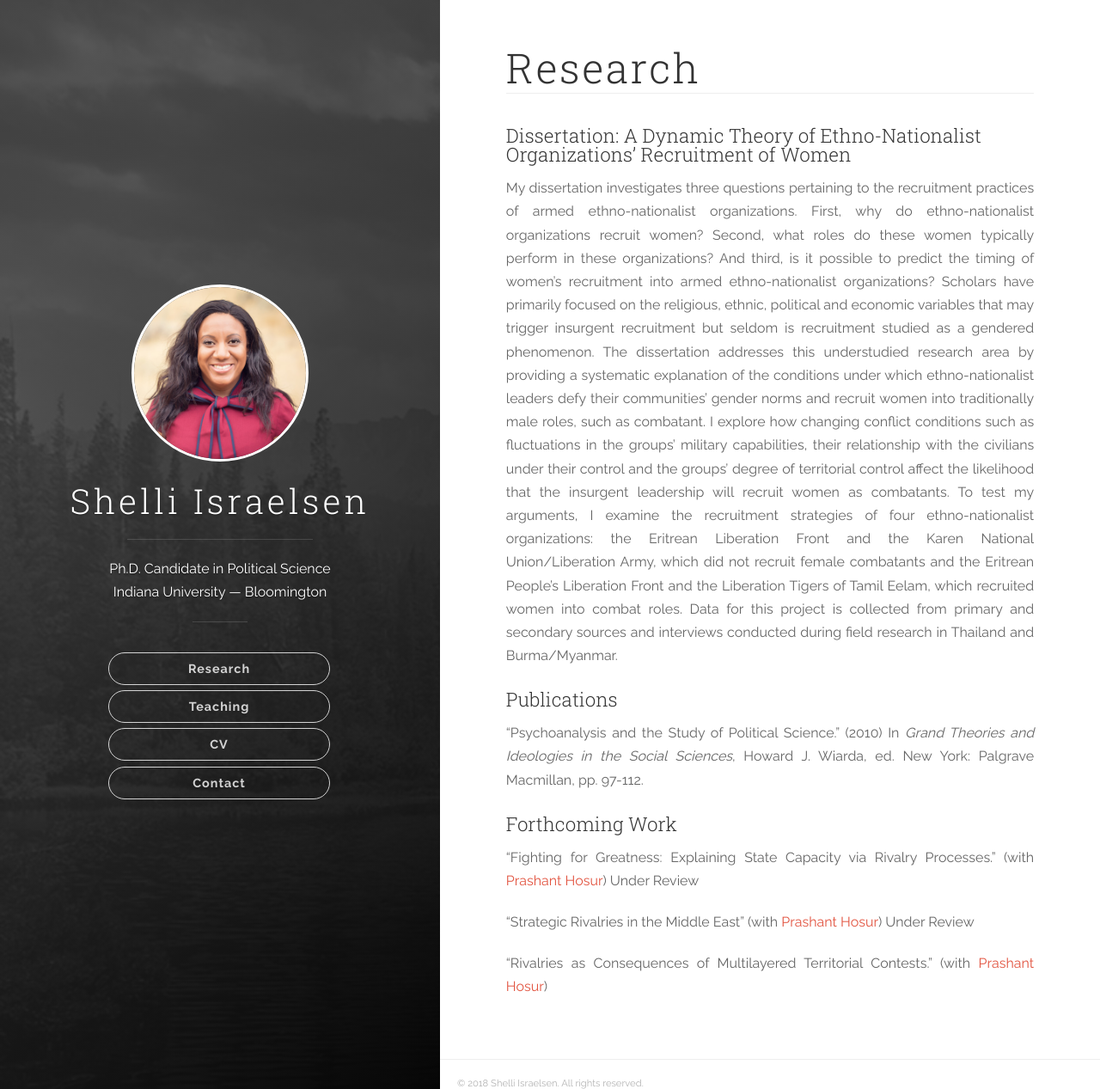
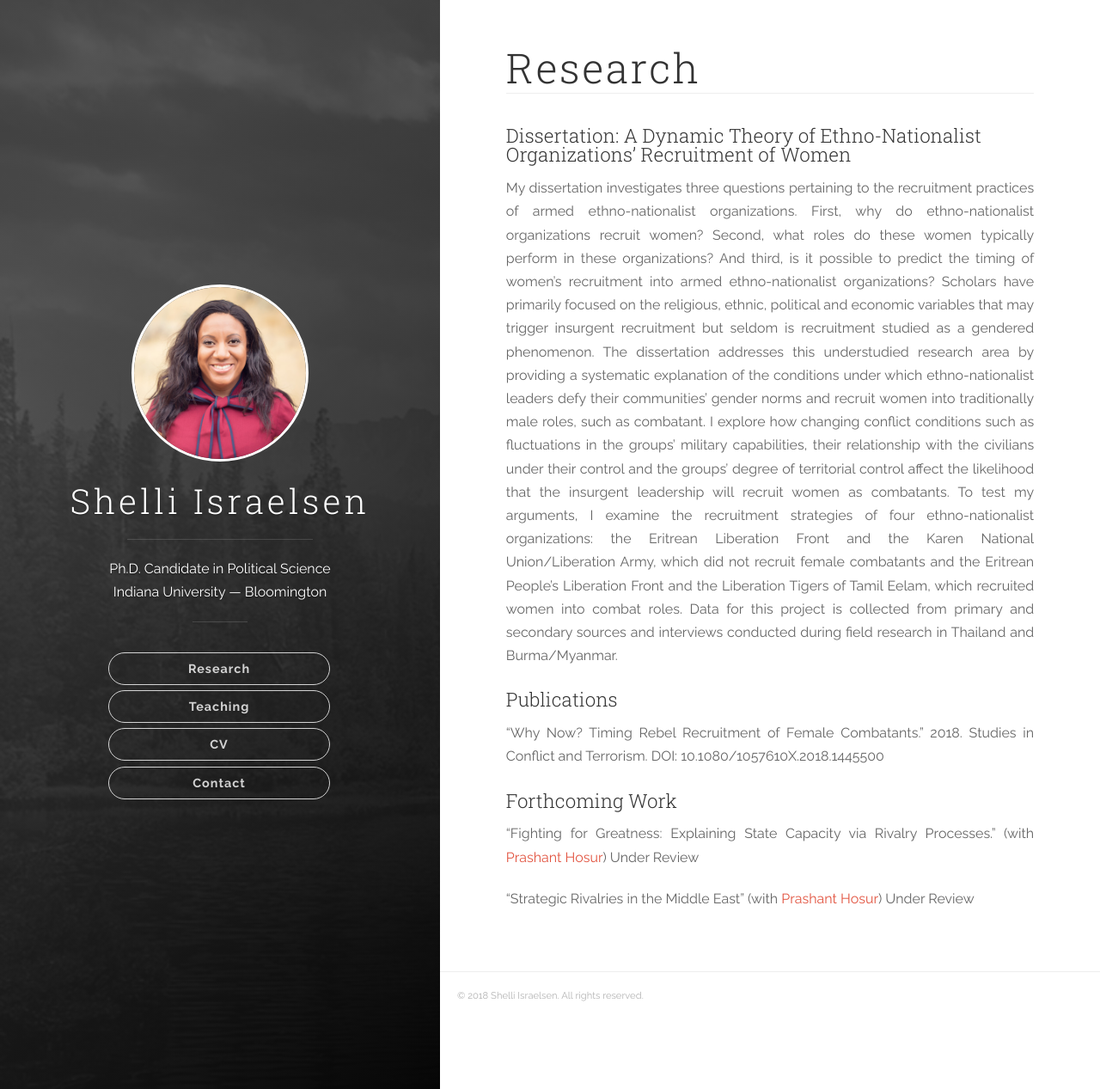
Before and after one commit to jisraelsen/shelliisraelsen.com, a Jekyll site: the page built from research.html, in a window 1280 px wide and 1267 px high. Shown: the whole window at 86% size. Built offline with Jekyll 4.4.1, drawn with Linux system fonts in a browser that asks for light colours; nearby versions of some CDN libraries.

Commit message:
Update research and contact pages

```diff
--- a/contact.html
+++ b/contact.html
@@ -16,7 +16,7 @@ title: Contact Me
     </address>
   </p>
 
-  <p>email: shjpowel[at]indiana[dot]edu</p>
+  <p>email: shjpowel[at]iu[dot]edu</p>
 </div>
 <div class="contact-image">
   <img src="{{ "/images/contact.jpg" | prepend: site.baseurl }}">
--- a/research.html
+++ b/research.html
@@ -26,11 +26,10 @@ conducted during field research in Thailand and Burma/Myanmar.</p>
 <h4>Publications</h4>
 
 <p>
-“Psychoanalysis and the Study of Political Science.” (2010) In <em>Grand Theories and Ideologies in the Social Sciences</em>, Howard J. Wiarda, ed. New York: Palgrave Macmillan, pp. 97-112.
+  “Why Now? Timing Rebel Recruitment of Female Combatants.” 2018. Studies in Conflict and Terrorism. DOI: 10.1080/1057610X.2018.1445500
 </p>
 
 <h4>Forthcoming Work</h4>
 
 <p>“Fighting for Greatness: Explaining State Capacity via Rivalry Processes.” (with <a href="http://phosur.weebly.com" target="_blank">Prashant Hosur</a>) Under Review</p>
 <p>“Strategic Rivalries in the Middle East” (with <a href="http://phosur.weebly.com" target="_blank">Prashant Hosur</a>) Under Review</p>
-<p>“Rivalries as Consequences of Multilayered Territorial Contests.” (with <a href="http://phosur.weebly.com" target="_blank">Prashant Hosur</a>)</p>
```
